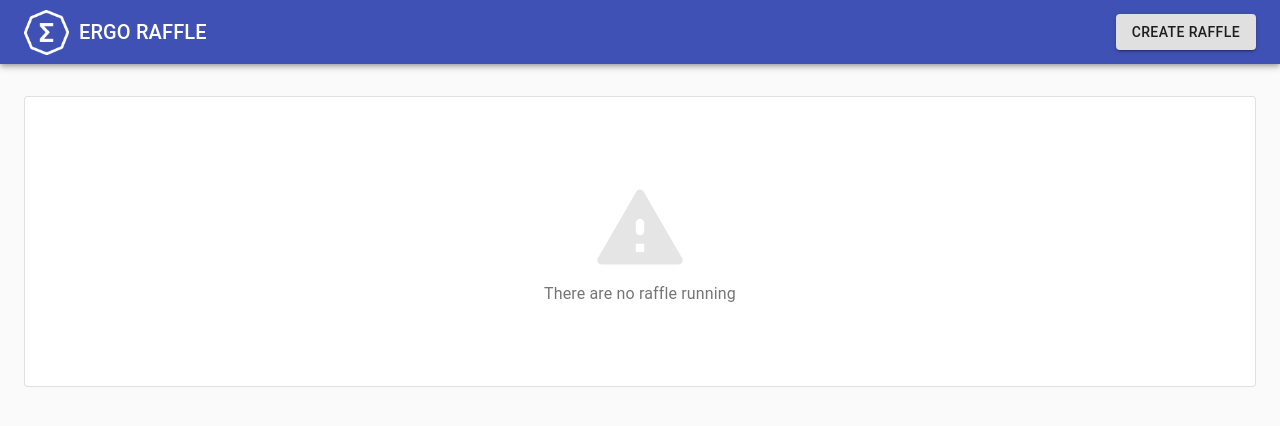
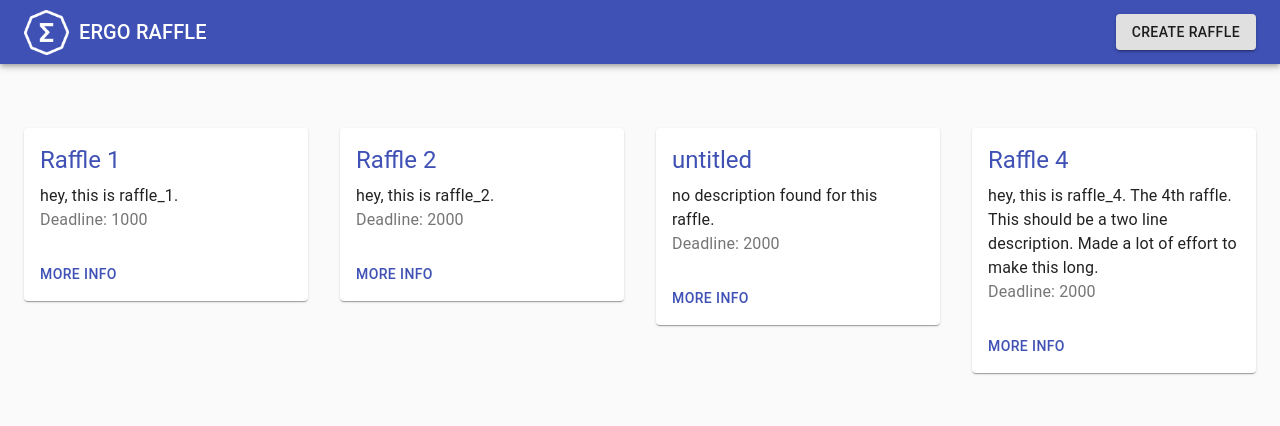
Before and after one commit to ErgoRaffle/raffle-frontend-v1, a React (Create React App) app: page / in a window 1280 px wide. Shown: the top 426 px of the page. Built offline with nearby package versions, Linux system fonts and the light colour scheme.

Commit message:
add raffleCard component (visual bug: different card sizes), removed extra imports

```diff
--- a/src/components/header.js
+++ b/src/components/header.js
@@ -25,6 +25,7 @@ export default function Header(props) {
             src={process.env.PUBLIC_URL + '/logo_white.png'}
             height={45}
             width={45}
+            alt="Ergo logo"
           />
           <Typography variant="h6" color="inherit" noWrap className={classes.title}>
             ERGO RAFFLE
--- /dev/null
+++ b/src/components/raffleCard.js
@@ -0,0 +1,47 @@
+import Typography from '@material-ui/core/Typography';
+import { makeStyles } from '@material-ui/core/styles';
+import { Link } from 'react-router-dom';
+import Button from '@material-ui/core/Button';
+import Card from '@material-ui/core/Card';
+import CardActions from '@material-ui/core/CardActions';
+import CardContent from '@material-ui/core/CardContent';
+import Grid from '@material-ui/core/Grid';
+
+const useStyles = makeStyles((theme) => ({
+  title: {
+    flexGrow: 1,
+  },
+  logo: {
+    marginRight: 10,
+  }
+}));
+
+export default function RaffleCard(props) {
+    const classes = useStyles();
+
+    return (
+        <Card className={classes.card}>
+            <CardContent className={classes.cardContent}>
+            <Typography gutterBottom variant="h5" color="primary" component="h2">
+                {props.raffle.name}
+            </Typography>
+            <Typography>
+                {props.raffle.description}
+            </Typography>
+            <Typography color="textSecondary">
+                Deadline: {props.raffle.deadline}
+            </Typography>
+            </CardContent>
+          <CardActions>
+            <Link to={`/raffle/${props.raffle.id}`}>
+            <Button
+                type="submit"
+                color="primary"
+            >
+                More info
+            </Button>
+            </Link>
+          </CardActions>
+        </Card>
+    )
+}
--- a/src/pages/createRaffle.js
+++ b/src/pages/createRaffle.js
@@ -1,6 +1,4 @@
 import React from 'react';
-import AppBar from '@material-ui/core/AppBar';
-import Toolbar from '@material-ui/core/Toolbar';
 import Button from '@material-ui/core/Button';
 import CssBaseline from '@material-ui/core/CssBaseline';
 import TextField from '@material-ui/core/TextField';
@@ -247,10 +245,10 @@ export default function CreateRaffle() {
           </Link>
         </form>
       </div>
+    </Container>
       <Box mt={5}>
         <Copyright />
       </Box>
-    </Container>
     </React.Fragment>
   );
 }
--- a/src/pages/home.js
+++ b/src/pages/home.js
@@ -1,19 +1,16 @@
 import React from 'react';
-import Button from '@material-ui/core/Button';
 import Typography from '@material-ui/core/Typography';
 import Card from '@material-ui/core/Card';
-import CardActions from '@material-ui/core/CardActions';
-import CardContent from '@material-ui/core/CardContent';
 import CssBaseline from '@material-ui/core/CssBaseline';
 import Grid from '@material-ui/core/Grid';
 import { makeStyles } from '@material-ui/core/styles';
 import Container from '@material-ui/core/Container';
 import Box from '@material-ui/core/Box';
 import ReportProblemRoundedIcon from '@material-ui/icons/ReportProblemRounded';
-import { Link } from 'react-router-dom';
 
 import { Copyright } from '../App';
 import Header from '../components/header';
+import RaffleCard from '../components/raffleCard';
 
 const useStyles = makeStyles((theme) => ({
   icon: {
@@ -56,7 +53,7 @@ const useStyles = makeStyles((theme) => ({
 
 export default function Home() {
   const classes = useStyles();
-  const [raffles, setRaffles] = React.useState([/*
+  const [raffles, setRaffles] = React.useState([/**/
         {
             id: 1,
             name: "Raffle 1",
@@ -78,10 +75,10 @@ export default function Home() {
         {
             id: 4,
             name: "Raffle 4",
-            description: "hey, this is raffle_4. The 4th raffle. This should be a two line description",
+            description: "hey, this is raffle_4. The 4th raffle. This should be a two line description. Made a lot of effort to make this long.",
             deadline: 2000
         }
-    */]);
+    /**/]);
 
     /* Get list of raffles from back-end */
     /*
@@ -106,29 +103,7 @@ export default function Home() {
           {raffles && <Grid container spacing={4}>
             {raffles.map((raffle, ind) => (
               <Grid item xs={12} sm={6} md={4} lg={3}>
-                <Card className={classes.card}>
-                  <CardContent className={classes.cardContent}>
-                    <Typography gutterBottom variant="h5" color="primary" component="h2">
-                      {raffle.name}
-                    </Typography>
-                    <Typography>
-                      {raffle.description}
-                    </Typography>
-                    <Typography color="textSecondary">
-                      Deadline: {raffle.deadline}
-                    </Typography>
-                  </CardContent>
-                <CardActions>
-                  <Link to={`/raffle/${raffle.id}`}>
-                    <Button
-                        type="submit"
-                        color="primary"
-                    >
-                        More info
-                    </Button>
-                  </Link>
-                </CardActions>
-                </Card>
+                <RaffleCard raffle={raffle} />
               </Grid>
             ))}
             </Grid>
```
Also changed, not shown: src/pages/raffle.js (+1 -6 lines). Lines whose indentation alone changed are shown as unchanged.
